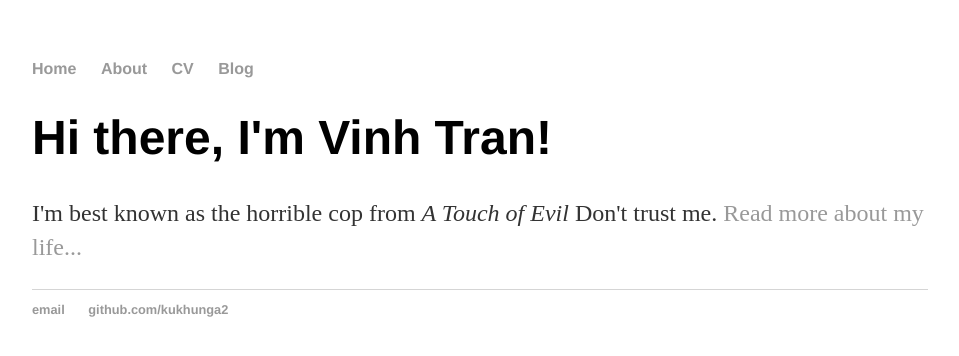
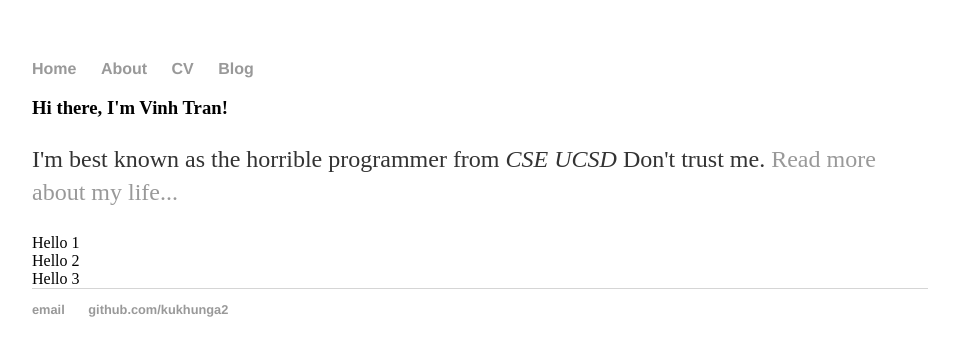
Before and after one commit to kukhunga2/kukhunga2.github.io, a Jekyll site: the page index.html, which Jekyll copies as it is, in a window 1280 px wide. Shown: the top 356 px of the page, without its empty margins (160-1119 px from the left). Built offline with Jekyll 4.4.1, drawn with Linux system fonts in a browser that asks for light colours.

Commit message:
Update index.html

```diff
--- a/index.html
+++ b/index.html
@@ -15,11 +15,23 @@
     		</ul>
 		</nav>
 		<div class="container">
-    		<div class="blurb">
-        		<h1>Hi there, I'm Vinh Tran!</h1>
-				<p>I'm best known as the horrible cop from <em>A Touch of Evil</em> Don't trust me. <a href="/about">Read more about my life...</a></p>
-    		</div><!-- /.blurb -->
+			<div class="blurb">
+				<h3>Hi there, I'm Vinh Tran!</h3>
+					<p>I'm best known as the horrible programmer from <em>CSE UCSD</em> Don't trust me. <a href="/about">Read more about my life...</a></p>
+			</div><!-- /.blurb -->
 		</div><!-- /.container -->
+		<div class ="project">
+			<div class ="projec1">
+				Hello 1
+			</div> <!-- /.projec1 -->
+			<div class ="projec1">
+				Hello 2
+			</div> <!-- /.projec1 -->
+			<div class ="projec1">
+				Hello 3
+			</div> <!-- /.projec1 -->
+		</div> <!-- /.project -->
+
 		<footer>
     		<ul>
         		<li><a href="mailto:kukhunga2@gmail.com">email</a></li>
```
